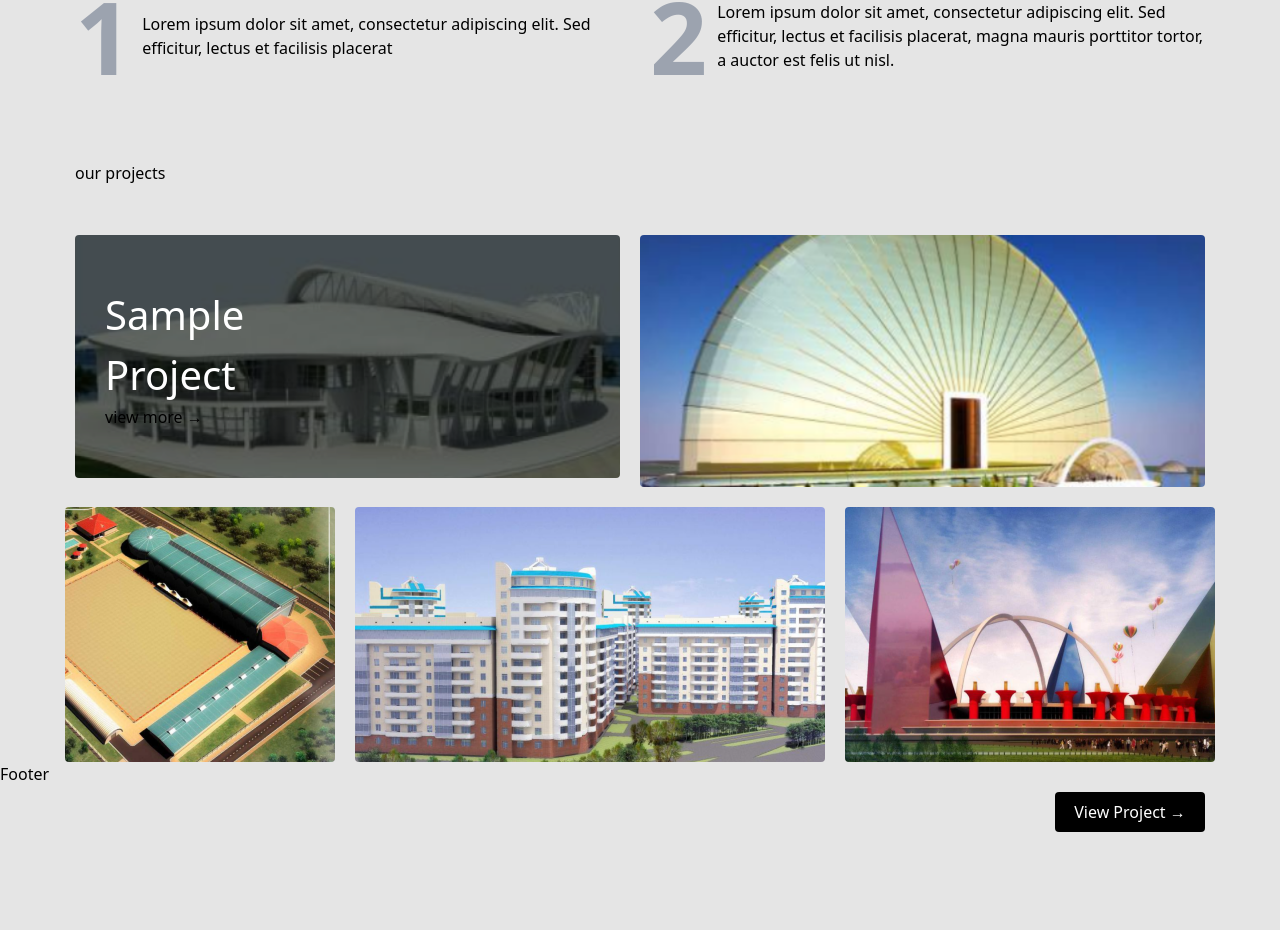
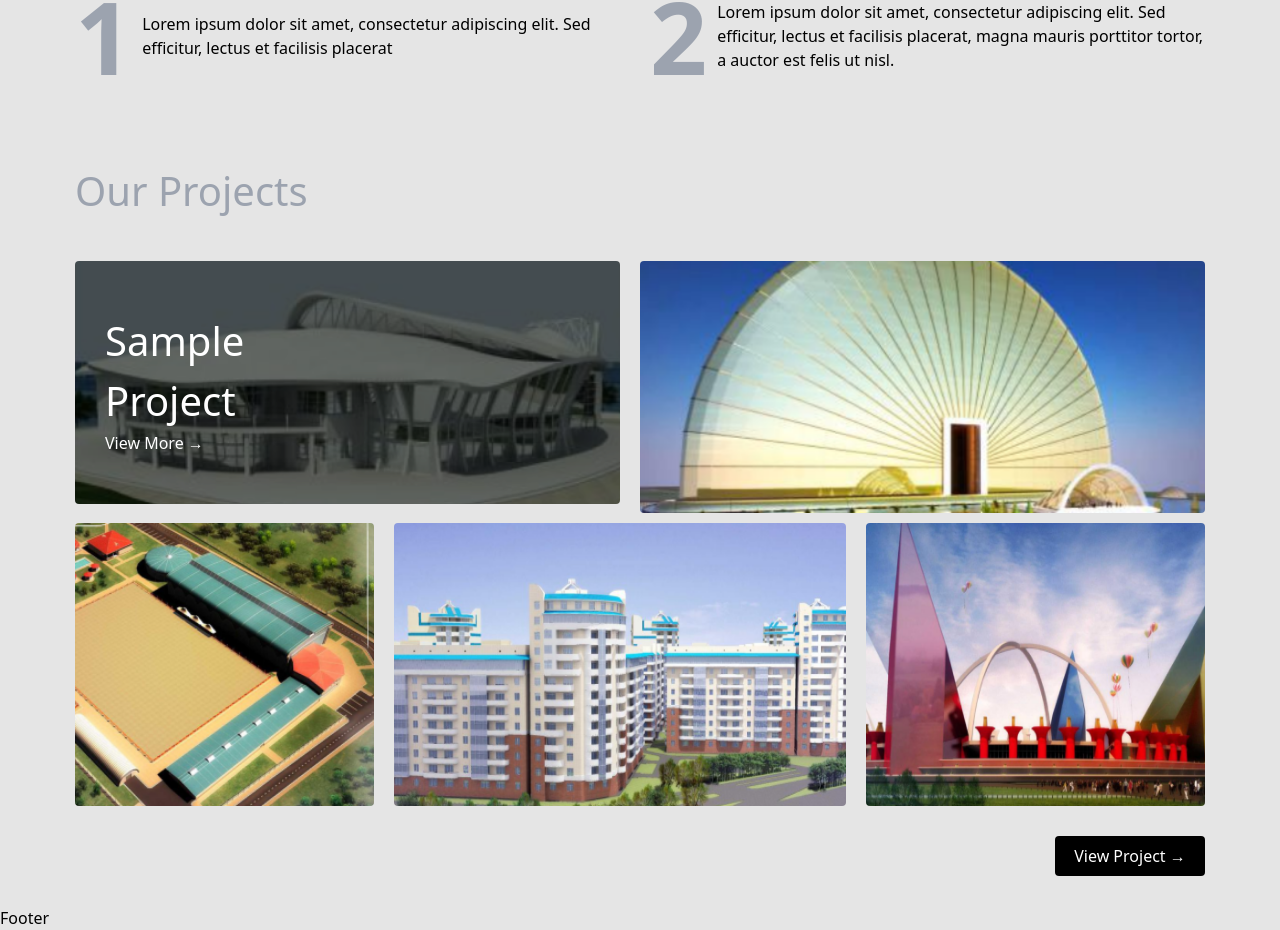
Before and after one commit to umar-io/landingpage_kc4, a React (Vite) app: page / in a window 1280 px wide. Shown: the part 1667-2597 px from the top of the page. Before the commit the page ends 2499 px from the top, so only its background shows below. Built offline with nearby package versions, Linux system fonts and the light colour scheme.

Commit message:
working lol...

```diff
--- a/src/components/Button.jsx
+++ b/src/components/Button.jsx
@@ -15,7 +15,7 @@ const Button = ({
     secondary: "bg-gray-200 hover:invert focus:ring-gray-500 text-gray-800",
     danger: "bg-red-500 hover:bg-red-600 focus:ring-red-500 text-white",
     white: "bg-[#fff] border-none rounded hover:bg-[#f1f1f1] text-white",
-    dark: "bg-[#000] border-none !text-[#fff] rounded hover:bg-[#fff] font-[#000] ",
+    dark: "bg-[#000] border-none font-[#fff] rounded hover:bg-[#fff] font-[#000] ",
   };
 
   const sizes = {
--- a/src/components/Footer.jsx
+++ b/src/components/Footer.jsx
@@ -1,6 +1,6 @@
 const Footer = () => {
   return (
-    <footer>Footer</footer>
+    <footer className="mt-[100px]">Footer</footer>
   )
 }
 export default Footer
--- a/src/pages/Home.jsx
+++ b/src/pages/Home.jsx
@@ -12,6 +12,7 @@ import project1 from "../assets/Rectangle 12.png";
 import rightArrow from "../assets/Right Arrow.png";
 import Button from "../components/Button";
 import leftArrow from "../assets/Left Arrow.png";
+import { Link } from "react-router-dom";
 
 const useDocumentTitle = (title) => {
   useEffect(() => {
@@ -136,10 +137,12 @@ const Home = () => {
           </div>
         </article>
       </section>
-      <section className="w-full flex flex-col mt-[50px] gap-[20px] relative">
-        <h3>our projects</h3>
+      <section className="w-full flex flex-col mt-[50px] gap-[10px] relative h-[fit-content]">
+        <h3 className="text-[#9ca3af] lg:text-[40px] capitalize text-[20px]">
+          our projects
+        </h3>
         <div className="flex lg:flex-row flex-col mt-[30px] w-full gap-[20px] justify-center">
-          <div className=" w-full lg:w-[50%] relative">
+          <div className="w-full lg:w-[50%] relative">
             <img
               src={project1}
               alt=""
@@ -150,19 +153,28 @@ const Home = () => {
               <h3 className=" lg:text-[40px] text-[#fff] z-10">
                 Sample Project
               </h3>
-              <p>view more →</p>
+              <Link className="text-[#fff] capitalize gap-[5px]" to="projects/">
+                view more →
+              </Link>
             </article>
           </div>
           <img src={project2} alt="" className="rounded lg:w-[50%] w-full" />
         </div>
         <div className="flex lg:flex-row flex-col w-full gap-[20px] justify-center">
-          <img src={project3} alt="" className="rounded" />
-          <img src={project4} alt="" className="rounded" />
-          <img src={project5} alt="" className="rounded" />
+          <img src={project3} alt="" className="rounded lg:w-[30%]" />
+          <img src={project4} alt="" className="rounded lg:w-[40%]" />
+          <img src={project5} alt="" className="rounded lg:w-[30%]" />
         </div>
-        <Button variant="dark" size="medium" className="w-full lg:w-[150px] font-thin font-white hover:font-[#000] mt-[20px] lg:absolute bottom-[-70px] right-0">
-            View Project →
+        <Button
+          variant="dark"
+          size="medium"
+          className="w-full text-[#fff] hover:text-[#000] lg:w-[150px] font-thin mt-[20px] lg:absolute bottom-[-70px] right-0"
+        >
+          View Project →
         </Button>
+      </section>
+      <section>
+
       </section>
     </main>
   );
```
